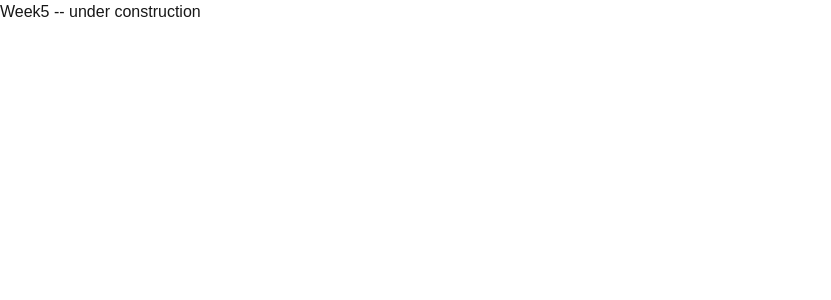
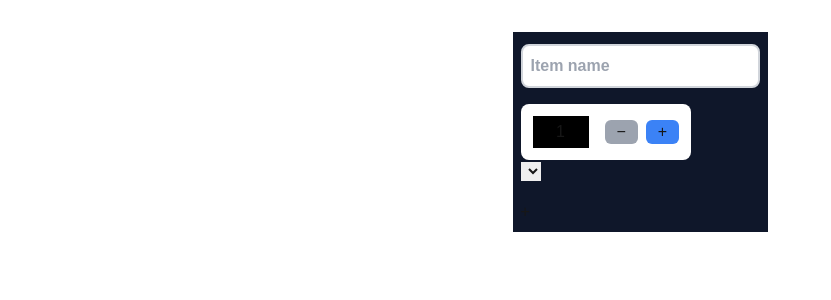
Before and after one commit to jasjot190/cprg306-assignments, a Next.js app: page /week-5 in a window 1280 px wide. Shown: the top 300 px of the page, without its empty margins (0-831 px from the left). Built offline with nearby package versions, Linux system fonts and the light colour scheme.

Commit message:
Working on week 5

```diff
--- a/app/page.js
+++ b/app/page.js
@@ -31,42 +31,42 @@ function Page() {
             </Link>
             <br />
             <Link
-              href="/week-4"
+              href="/week-5"
               className="text-lg hover:text-green-400 hover:underline"
             >
               Week-5 Assignment
             </Link>
             <br />
             <Link
-              href="/week-4"
+              href="/week-6"
               className="text-lg hover:text-green-400 hover:underline"
             >
               Week-6 Assignment
             </Link>
             <br />
             <Link
-              href="/week-4"
+              href="/week-7"
               className="text-lg hover:text-green-400 hover:underline"
             >
               Week-7 Assignment
             </Link>
             <br />
             <Link
-              href="/week-4"
+              href="/week-8"
               className="text-lg hover:text-green-400 hover:underline"
             >
               Week-8 Assignment
             </Link>
             <br />
             <Link
-              href="/week-4"
+              href="/week-9"
               className="text-lg hover:text-green-400 hover:underline"
             >
               Week-9 Assignment
             </Link>
             <br />
             <Link
-              href="/week-4"
+              href="/week-10"
               className="text-lg hover:text-green-400 hover:underline"
             >
               Week-10 Assignment
--- a/app/week-4/counter.js
+++ b/app/week-4/new-item.js
@@ -2,18 +2,19 @@
 import React, { useState } from "react";
 
 const Counter = () => {
-  const [count, SetCount] = useState(1);
+  const [quantity, setQuantity] = useState(1);
 
-  const Increment = () => SetCount((prev) => prev + 1);
-  const Decrement = () => SetCount(count - 1);
+  const Increment = () => setQuantity((prev) => prev + 1);
+  const Decrement = () => setQuantity(quantity - 1);
 
   return (
-    <div className=" flex items-center w-fit bg-white  p-3 gap-4 mx-auto">
-      <div className="bg-black py-1 min-w-14  text-center">{count}</div>
+    <div className=" flex items-center w-fit bg-white  p-3 gap-4 rounded-lg">
+      <div className="bg-black py-1 min-w-14  text-center">{quantity}</div>
       <div className="space-x-2">
         <button
+          type="button"
           disabled={(() => {
-            if (count != 1) {
+            if (quantity != 1) {
               return false;
             } else {
               return true;
@@ -25,8 +26,9 @@ const Counter = () => {
           &minus;
         </button>
         <button
+          type="button"
           disabled={(() => {
-            if (count != 20) {
+            if (quantity != 20) {
               return false;
             } else {
               return true;
--- a/app/week-4/page.js
+++ b/app/week-4/page.js
@@ -1,9 +1,9 @@
 import React from "react";
-import Counter from "./counter";
+import Counter from "./new-item";
 
 export default function page() {
   return (
-    <div className="p-4">
+    <div className="p-4 flex items-center w-fit mx-auto">
       <Counter />
     </div>
   );
--- /dev/null
+++ b/app/week-5/new-item.js
@@ -0,0 +1,31 @@
+"use client";
+import { useState } from "react";
+import Counter from "../week-4/new-item";
+
+export default function Form() {
+  const [name, setName] = useState("");
+  const [category, setCategory] = useState("produce");
+
+  const handleSubmit = () => {};
+
+  return (
+    // <div>
+    // </div>
+    <form
+      action="submit"
+      className="bg-slate-900 p-2 m-4"
+      // onSubmit={(e) => e.preventDefault()}
+    >
+      <input
+        type="text"
+        placeholder="Item name"
+        className="w-full mt-1 border-2 border-gray-300 p-2 rounded-lg text-gray-500 font-bold"
+      />
+      <div className="my-4">
+        <Counter />
+        <select name="" id=""></select>
+      </div>
+      <button type="submit">+</button>
+    </form>
+  );
+}
--- a/app/week-5/page.js
+++ b/app/week-5/page.js
@@ -1,5 +1,10 @@
 import React from "react";
+import Form from "./new-item";
 
 export default function page() {
-  return <div>Week5 -- under construction</div>;
+  return (
+    <div className="p-4 flex items-center w-fit mx-auto">
+      <Form />
+    </div>
+  );
 }
```
